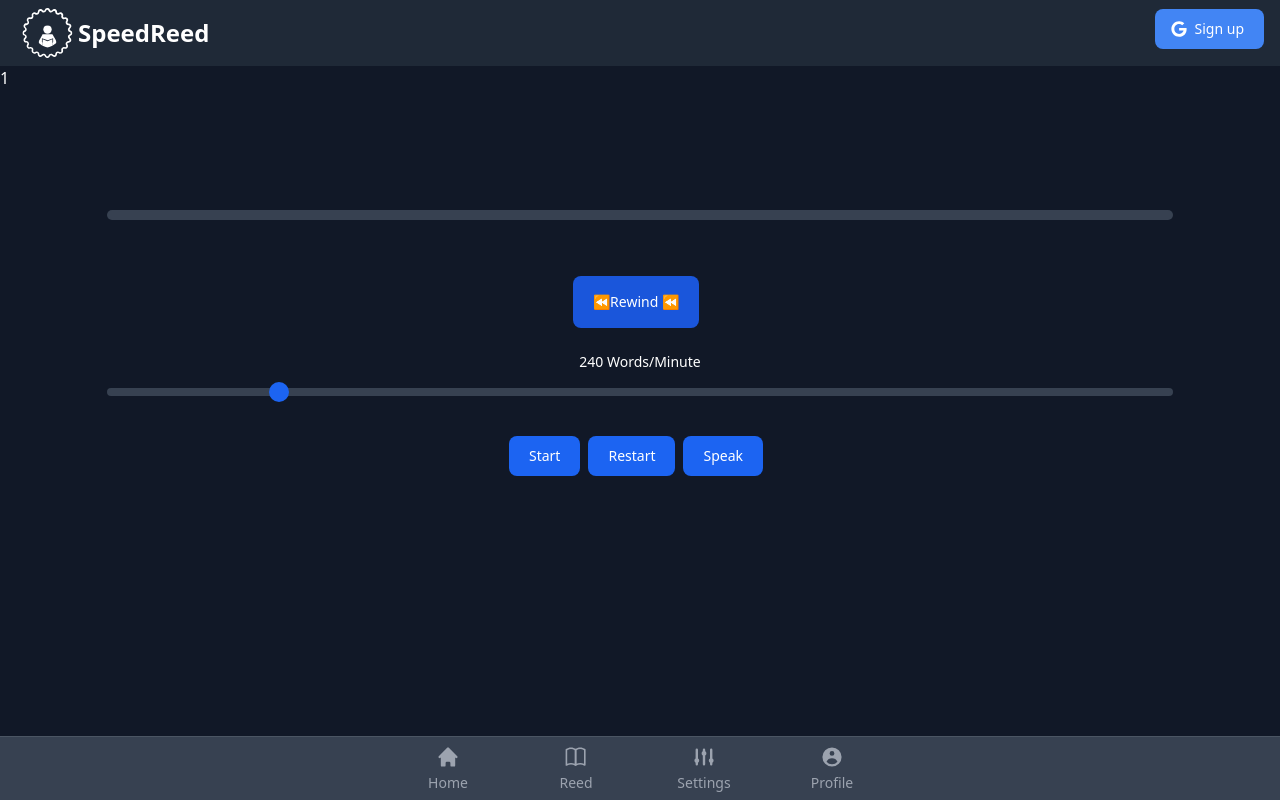
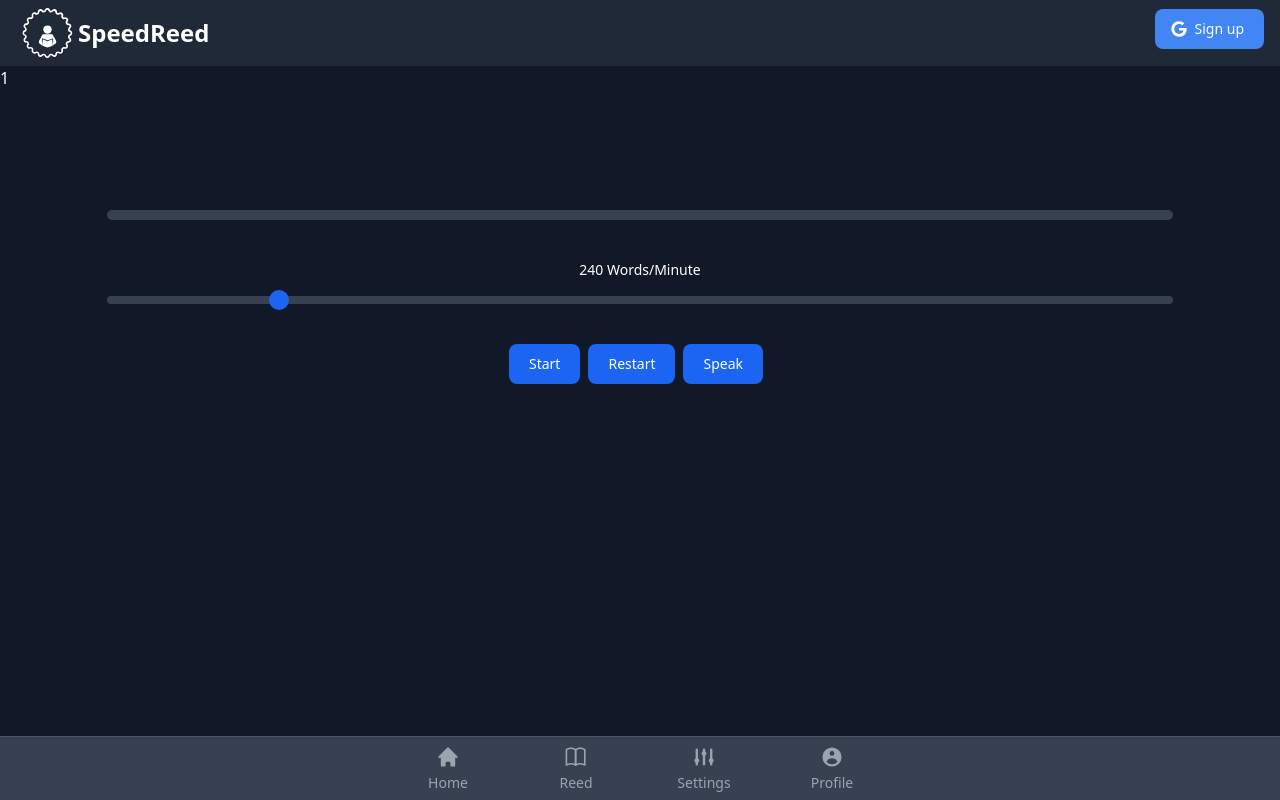
Before and after one commit to rakshith-git/speedreed, a Next.js app: page /rsvp in a window 1280 px wide. Built offline with nearby package versions, Linux system fonts and the light colour scheme; no server answers; what tailwindcss-animated would draw is missing.

Commit message:
quick fix for rewind

```diff
--- a/app/rsvp/page.js
+++ b/app/rsvp/page.js
@@ -172,7 +172,7 @@ export default function Home() {
         </div>
       </div>
       <div className="flex justify-center items-center">
- {increment === 0 && (
+ {increment === 0 && currentIndex>10 && (
     <button
       className="text-white bg-blue-700 hover:bg-blue-800 focus:ring-4 focus:ring-blue-300 font-medium rounded-lg text-sm px-5 py-4 mr-2 my-6 mt-4 dark:bg-blue-700 dark:hover:bg-blue-800 focus:outline-none dark:focus:ring-blue-800"
       onClick={() => {
```
